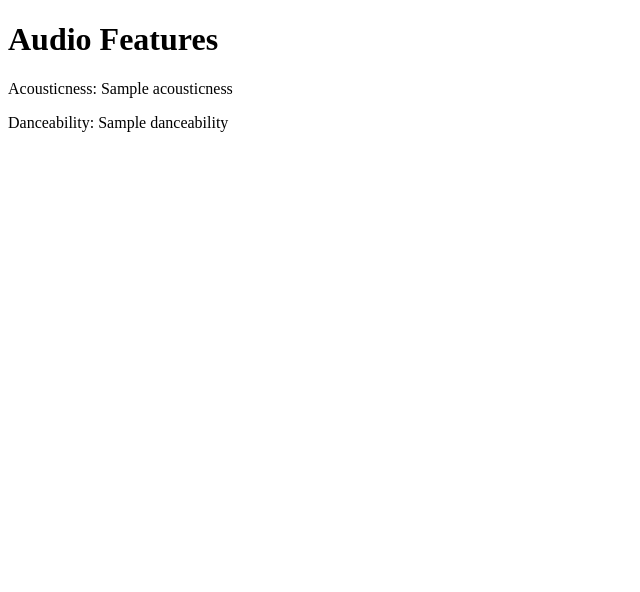
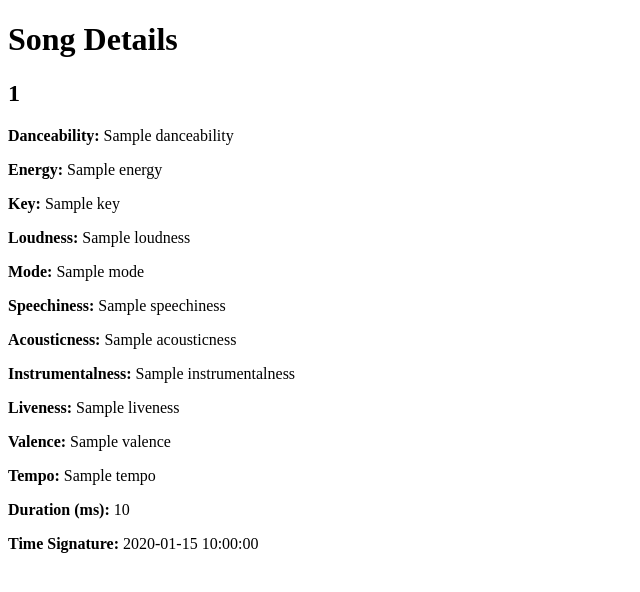
Before and after one commit to gauritomar/spotify-chart-prediction, a Flask app: template templates/result.html in a window 1280 px wide. Shown: the top 592 px of the page, without its empty margins (0-640 px from the left). Run offline with Flask 3, Linux system fonts and the light colour scheme; the template is opened without the code that fills it: most values are stand-ins (such as "Sample title", 1, 10 or a date in 2020).

Commit message:
all audio features updated

```diff
--- a/app.py
+++ b/app.py
@@ -30,7 +30,7 @@ def search_song():
         audio_features = sp.audio_features(track_uri)
         # Process audio_features as needed
         print(audio_features)
-        return render_template('result.html', audio_features=audio_features)
+        return render_template('result.html', audio_features=audio_features[0])
     else:
         return render_template('result.html', audio_features=None)
 
--- a/templates/result.html
+++ b/templates/result.html
@@ -5,10 +5,27 @@
   </head>
   <body>
     {% if audio_features %}
-    <h1>Audio Features</h1>
-    <p>Acousticness: {{ audio_features.acousticness }}</p>
-    <p>Danceability: {{ audio_features.danceability }}</p>
-    <!-- Display other audio features as needed -->
+    <h1>Song Details</h1>
+    <h2>{{ audio_features['id'] }}</h2>
+    <p><strong>Danceability:</strong> {{ audio_features['danceability'] }}</p>
+    <p><strong>Energy:</strong> {{ audio_features['energy'] }}</p>
+    <p><strong>Key:</strong> {{ audio_features['key'] }}</p>
+    <p><strong>Loudness:</strong> {{ audio_features['loudness'] }}</p>
+    <p><strong>Mode:</strong> {{ audio_features['mode'] }}</p>
+    <p><strong>Speechiness:</strong> {{ audio_features['speechiness'] }}</p>
+    <p><strong>Acousticness:</strong> {{ audio_features['acousticness'] }}</p>
+    <p>
+      <strong>Instrumentalness:</strong> {{ audio_features['instrumentalness']
+      }}
+    </p>
+    <p><strong>Liveness:</strong> {{ audio_features['liveness'] }}</p>
+    <p><strong>Valence:</strong> {{ audio_features['valence'] }}</p>
+    <p><strong>Tempo:</strong> {{ audio_features['tempo'] }}</p>
+    <p><strong>Duration (ms):</strong> {{ audio_features['duration_ms'] }}</p>
+    <p>
+      <strong>Time Signature:</strong> {{ audio_features['time_signature'] }}
+    </p>
+    <!-- You can add more details or style the layout according to your preferences -->
     {% else %}
     <p>No results found.</p>
     {% endif %}
```
